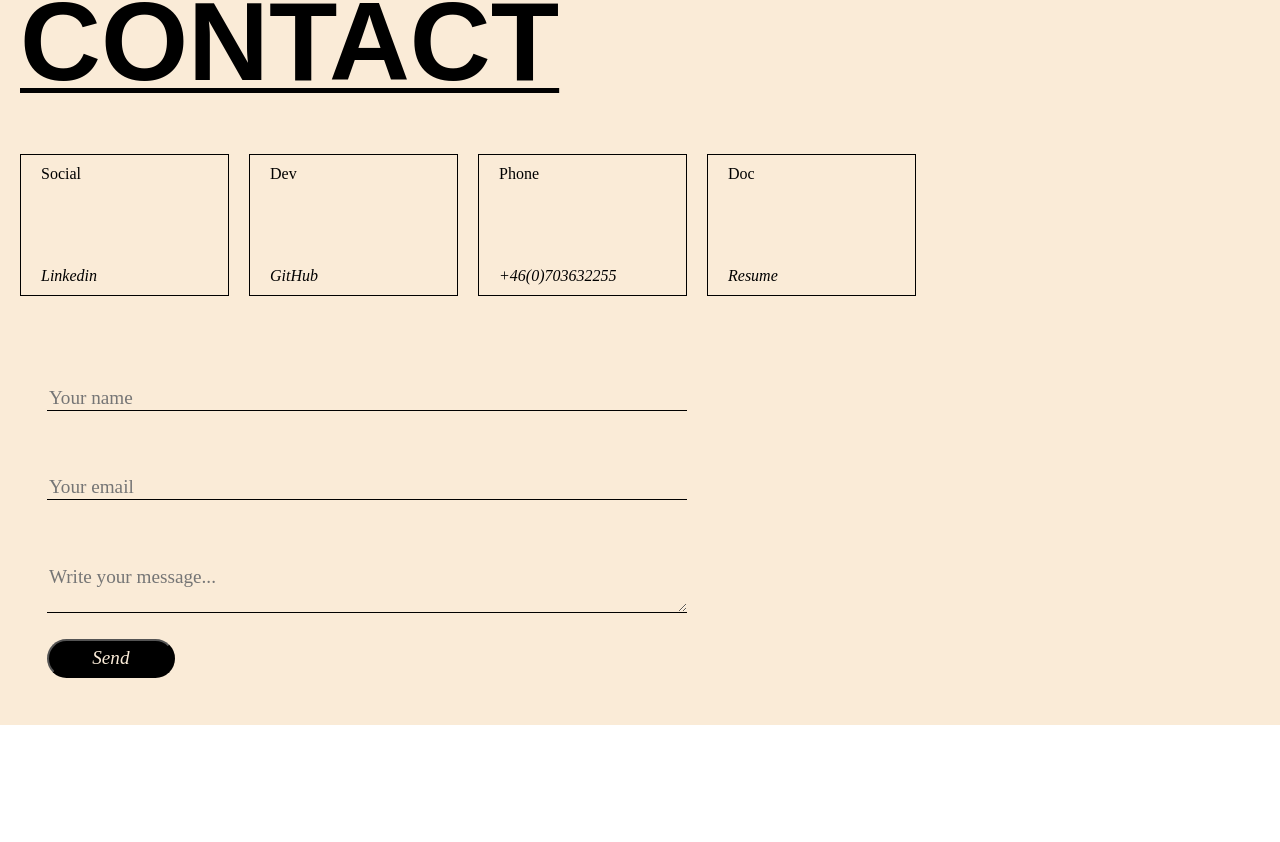
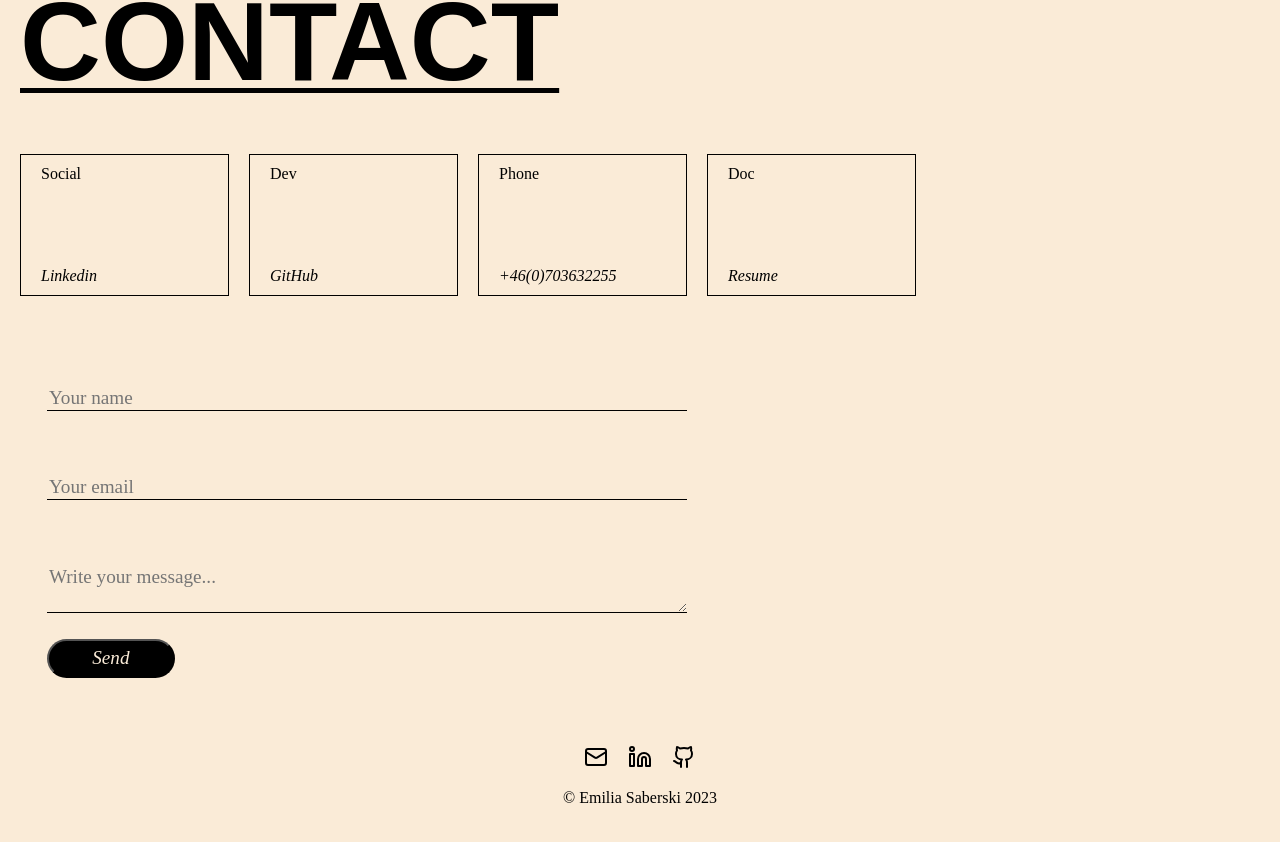
Before and after one commit to emiliasaberski/portfolio, a React (Create React App) app: page / in a window 1280 px wide. Shown: the part 2718-3560 px from the top of the page. Before the commit the page ends 3443 px from the top, so only its background shows below. Built offline with nearby package versions, Linux system fonts and the light colour scheme; a web font is replaced by a local one.

Commit message:
Added footer

```diff
--- a/src/App.js
+++ b/src/App.js
@@ -7,7 +7,7 @@ import { ShowreelProj } from 'components/Portfolio/Projects/ShowreelProj'
 import { ToDoProj } from 'components/Portfolio/Projects/ToDoProj'
 import { WornProj } from 'components/Portfolio/Projects/WornProj'
 import { StorytelProj } from 'components/Portfolio/Projects/StorytelProj'
-// import { Footer } from 'components/Footer'
+import { Footer } from 'components/Footer'
 import { InternetstiftelsenProj } from 'components/Portfolio/Projects/InternetstiftelsenProj'
 import { HomePage } from './components/Homepage'
 import './index.css'
@@ -30,7 +30,7 @@ export const App = (showScrollToTop) => {
         <Route path="/storytel" element={<StorytelProj />} />
         <Route path="/internetstiftelsen" element={<InternetstiftelsenProj />} />
       </Routes>
-      {/* <Footer /> */}
+      <Footer />
     </BrowserRouter>
   )
 }
--- a/src/components/About/About.css
+++ b/src/components/About/About.css
@@ -25,7 +25,7 @@
     justify-content: center;
 }
 
-.icon {
+.icon-about {
     stroke-width: 1.5px;
     animation: icon 0.6s infinite alternate ease-in-out;
   }
--- a/src/components/About/About.js
+++ b/src/components/About/About.js
@@ -44,7 +44,7 @@ export const About = () => {
           <br />
           <a href="#contact">
             Let's talk!
-            <ChevronDown className="icon" />
+            <ChevronDown className="icon-about" />
           </a>
         </p>
       </div>
--- a/src/components/Footer.js
+++ b/src/components/Footer.js
@@ -1,7 +1,32 @@
 import React from 'react';
+import { Linkedin, Github, Mail } from 'lucide-react';
 
 export const Footer = () => {
   return (
-    <p>Contact me</p>
+    <div className="content-container">
+      <div className="footer">
+        <div className="footer-links">
+          <a
+            href="mailto:emilia@saberski.com"
+            target="_blank"
+            rel="noreferrer">
+            <Mail />
+          </a>
+          <a
+            href="https://www.linkedin.com/in/emiliasaberski/"
+            target="_blank"
+            rel="noreferrer">
+            <Linkedin />
+          </a>
+          <a
+            href="https://github.com/emiliasaberski"
+            target="_blank"
+            rel="noreferrer">
+            <Github />
+          </a>
+        </div>
+        <p>© Emilia Saberski 2023</p>
+      </div>
+    </div>
   )
 }
--- a/src/index.css
+++ b/src/index.css
@@ -17,6 +17,22 @@ code {
   overflow-y: hidden;
   background-color: antiquewhite;
   padding: 20px;
+}
+
+.footer {
+  display: flex;
+  flex-direction: column;
+  align-items: center;
+}
+
+.footer-links {
+  display: flex;
+  flex-direction: row;
+  gap: 20px;
+}
+
+a {
+  color: black;
 }
 
 h2 {
```
